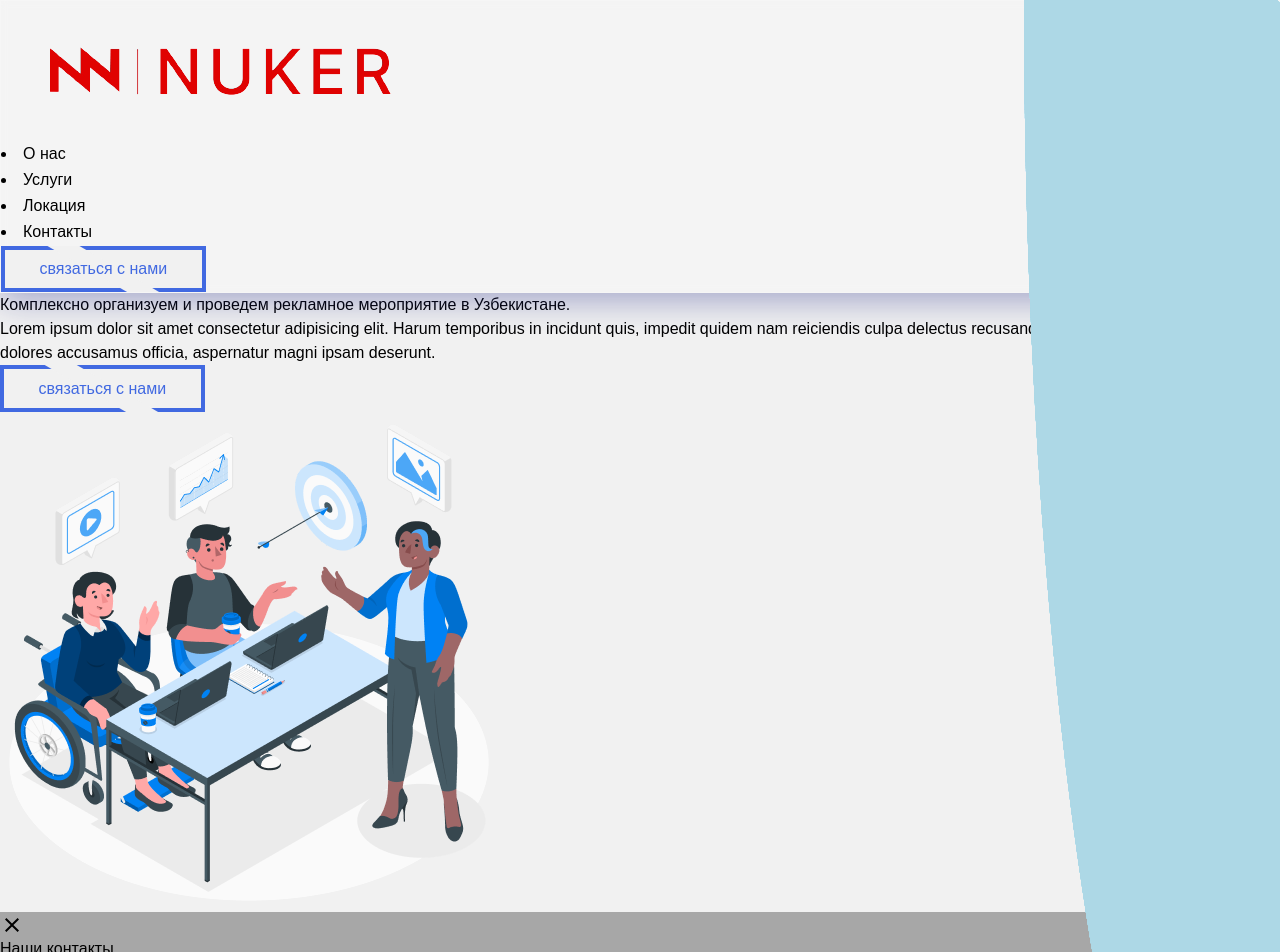
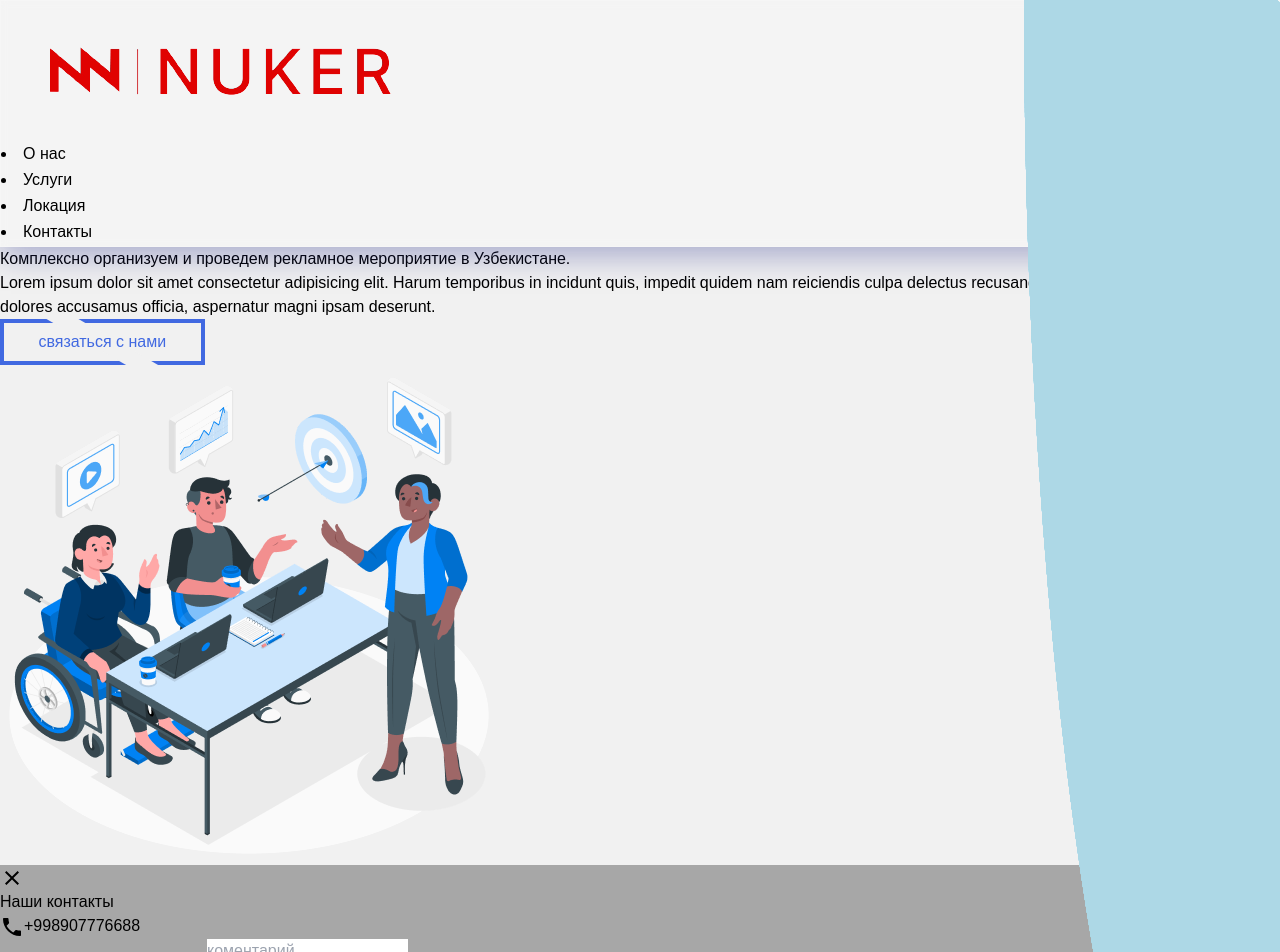
Before and after one commit to nolonooojx23/nuker, a React (Vite) app: page /contact in a window 1280 px wide. Shown: the top 952 px of the page. Built offline with nearby package versions, Linux system fonts and the light colour scheme.

Commit message:
Add files via upload

```diff
--- a/src/App.css
+++ b/src/App.css
@@ -171,6 +171,32 @@ button span::before {
   border: #2751cd;
 }
 
+.showbtn-contact{
+  width: 50px;
+  height: 50px;
+  position: fixed;
+  border: 1px solid black;
+  display: flex;
+  justify-content: center;
+  align-items: center;
+  font-weight: 800;
+  border-radius: 50%;
+  cursor: pointer;
+  left: -110px;
+  bottom: 30px;
+  transition: all .3s ease;
+}
+.showbtn-contact.active{
+  left: 30px;
+}
+
+.showbtn-contact:hover {
+  background-color: #2751cd;
+  filter: drop-shadow(0 0 2em #2751cd);
+  color: white;
+  border: #2751cd;
+}
+
 .contact-card-option {
   transition: all .3s ease;
 }
--- a/src/App.jsx
+++ b/src/App.jsx
@@ -1,5 +1,5 @@
 import { useState } from 'react'
-import { BrowserRouter, Route, Routes } from 'react-router-dom'
+import { BrowserRouter, Link, Route, Routes } from 'react-router-dom'
 import './App.css'
 import About from './components/About'
 import Footer from './components/Footer'
@@ -10,6 +10,7 @@ import Services from './components/Services'
 import ArrowUpwardIcon from '@mui/icons-material/ArrowUpward';
 import Contact from './components/Contact'
 import ServicesInfo from './components/ServicesInfo'
+import LocalPhoneIcon from '@mui/icons-material/LocalPhone';
 import icon1 from '../public/image/icon.png';
 import icon2 from '../public/image/icon2.png';
 import icon3 from '../public/image/icon3.png';
@@ -32,7 +33,7 @@ function App() {
   const [showbtn, setShowbtn] = useState(false);
 
   window.addEventListener('scroll', () => {
-    if (window.scrollY > 115) {
+    if (window.scrollY > 135) {
       setShowbtn(true)
     } else {
       setShowbtn(false)
@@ -61,13 +62,14 @@ function App() {
   return (
     <div className="App">
       <BrowserRouter>
-        <div onClick={() => {
+        {/* <div onClick={() => {
           document.documentElement.scrollTop = 0
-        }} className={showbtn ? 'showbtn active z-[2000]' : 'showbtn z-[2000]'}><ArrowUpwardIcon /></div>
+        }} className={showbtn ? 'showbtn active z-[2000]' : 'showbtn z-[2000]'}><ArrowUpwardIcon /></div> */}
+        <Link to='/contact' className={showbtn ? 'showbtn-contact active z-[2000]' : 'showbtn-contact z-[2000]'}><LocalPhoneIcon /></Link>
         <Navbar />
         <Routes>
           <Route path='/' element={<Home />} />
-          <Route path='/contact' element={<><Home /><Contact /></>} />
+          <Route path='/contact' element={<><Home /><Contact phoneNumber='+998907776688' /></>} />
           <Route path="/services/:id" element={<ServicesInfo services={services} />} />
         </Routes>
         <About />
--- a/src/components/Contact.jsx
+++ b/src/components/Contact.jsx
@@ -6,13 +6,15 @@ import InstagramIcon from '@mui/icons-material/Instagram';
 import TelegramIcon from '@mui/icons-material/Telegram';
 import YouTubeIcon from '@mui/icons-material/YouTube';
 
-function Contact() {
+function Contact({phoneNumber}) {
 	return (
 		<div className='contact fixed top-0 left-0 w-full h-[100vh] z-[100000] flex justify-center items-center'>
-			<div className="contact-card bg-white w-[400px] min-h-[500px] relative rounded-2xl flex flex-col justify-start items-center px-10 py-10">
+			<div className="contact-card bg-white w-[400px] min-h-[520px] relative rounded-2xl flex-col justify-start items-center px-10 py-10 flex">
 				<Link to='/' className='absolute top-4 right-4 hover:text-[royalblue]'><ClearIcon /></Link>
 				<div className="text-[royalblue] text-[30px] font-semibold flex justify-center items-center">Наши контакты</div>
-				<div className="mt-5 text-[royalblue] text-[20px] font-semibold flex justify-center items-center"><LocalPhoneIcon />+998907776688</div>
+				<div className="mt-5 text-[royalblue] text-[20px] font-semibold flex justify-center items-center cursor-pointer select-none" ><LocalPhoneIcon /><a href={`tel:${phoneNumber}`}>
+      {phoneNumber}
+    </a></div>
 
 				<form className="form relative flex items-start flex-col
 				gap-[10px] w-[300px] bg-white py-[20px] rounded-[10px]">
--- a/src/components/Navbar.jsx
+++ b/src/components/Navbar.jsx
@@ -24,10 +24,6 @@ function Navbar() {
 					<li className='cursor-pointer' onClick={() => {
 						window.scrollTo({ top: 2800, behavior: 'smooth' })
 					}}>Контакты</li>
-					<Link to='/contact'>
-						<button className='home-header-btn mt-0 text-sm'>связаться с нами
-							<span></span></button>
-					</Link>
 				</div>
 			</div>
 		</div>
```
Lines whose indentation alone changed are shown as unchanged.
